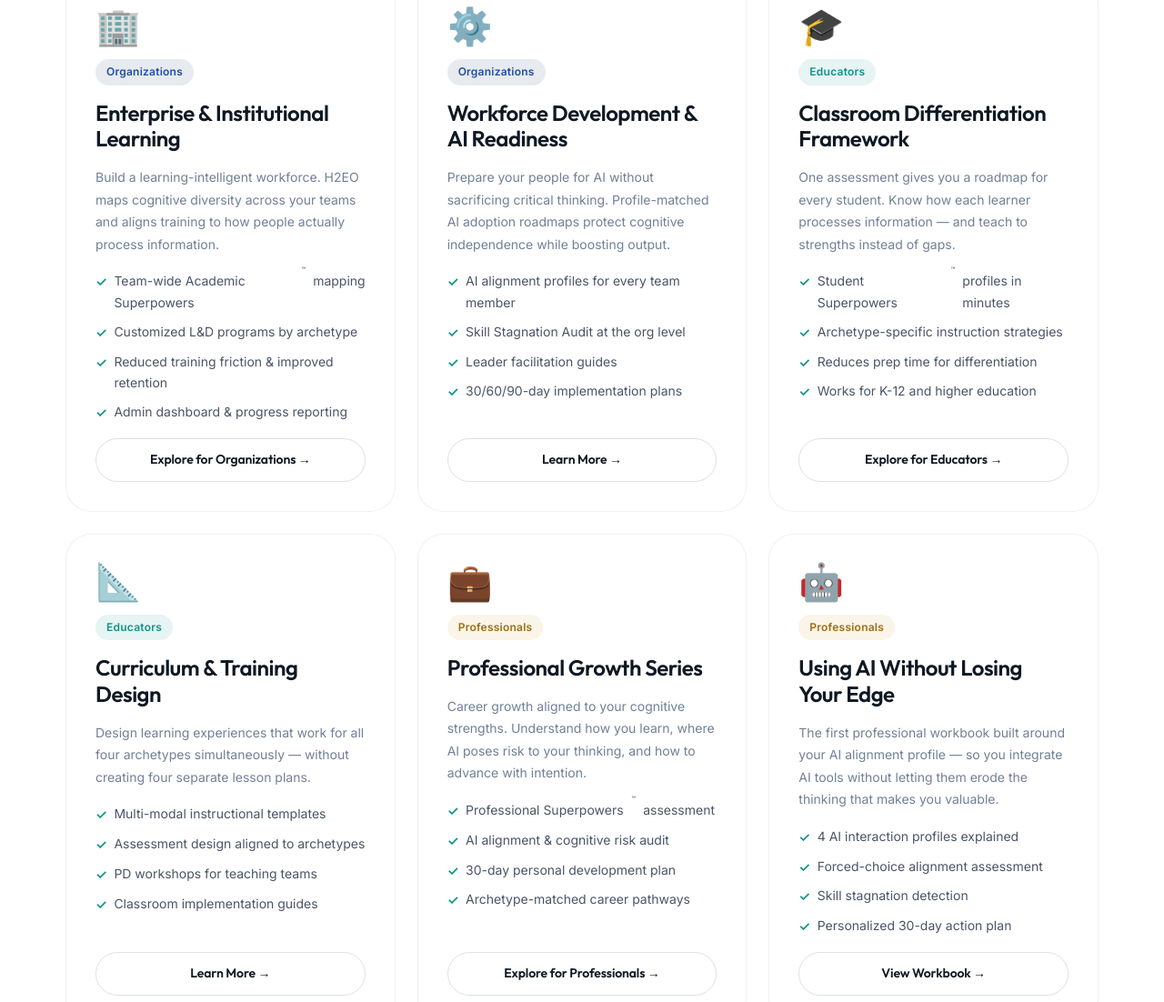
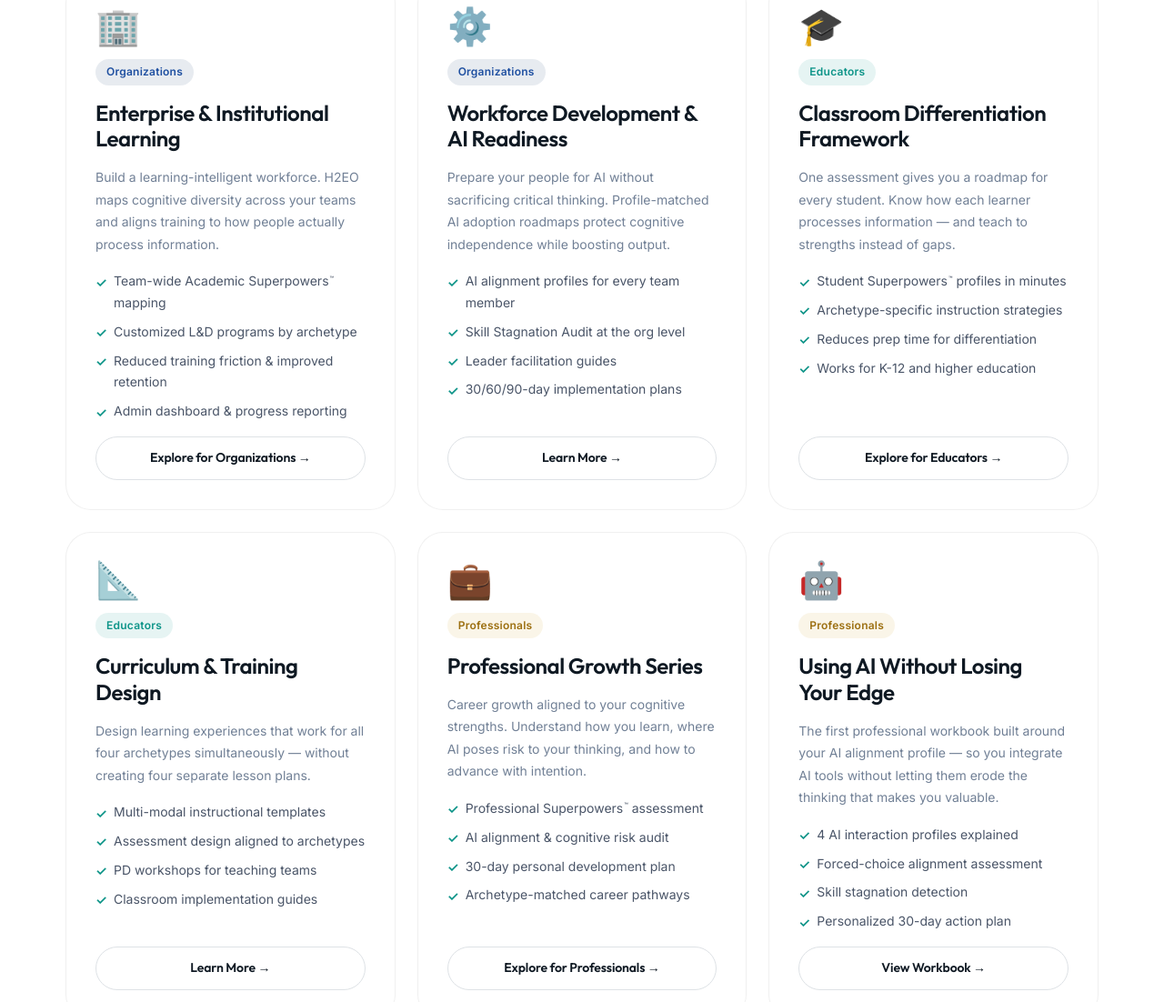
Before and after one commit to karanaphillips/h2eo-redesign, a plain HTML site: page solutions.html in a window 1280 px wide. Shown: the part 722-1824 px from the top of the page at 91% size. Drawn offline with Linux system fonts and the light colour scheme.

Commit message:
Fix word gaps in solutions card feature lists
The trademark replacer in core.js wraps ™ in a <sup> element, which
becomes a separate flex item inside display:flex list items, causing
gap spacing to appear mid-sentence. Switch to position:absolute
checkmark so the li stays a block element and text flows normally.

Co-Authored-By: Claude Sonnet 4.6 <noreply@anthropic.com>

```diff
--- a/solutions.html
+++ b/solutions.html
@@ -82,9 +82,8 @@
       padding: 0;
     }
     .sol-features li {
-      display: flex;
-      align-items: flex-start;
-      gap: var(--space-2);
+      position: relative;
+      padding-left: 1.25rem;
       font-size: var(--text-sm);
       color: var(--text-secondary);
     }
@@ -92,8 +91,9 @@
       content: '✓';
       color: var(--h2eo-teal);
       font-weight: 700;
-      flex-shrink: 0;
-      margin-top: 1px;
+      position: absolute;
+      left: 0;
+      top: 0.1em;
     }
 
     .no-results {
```
